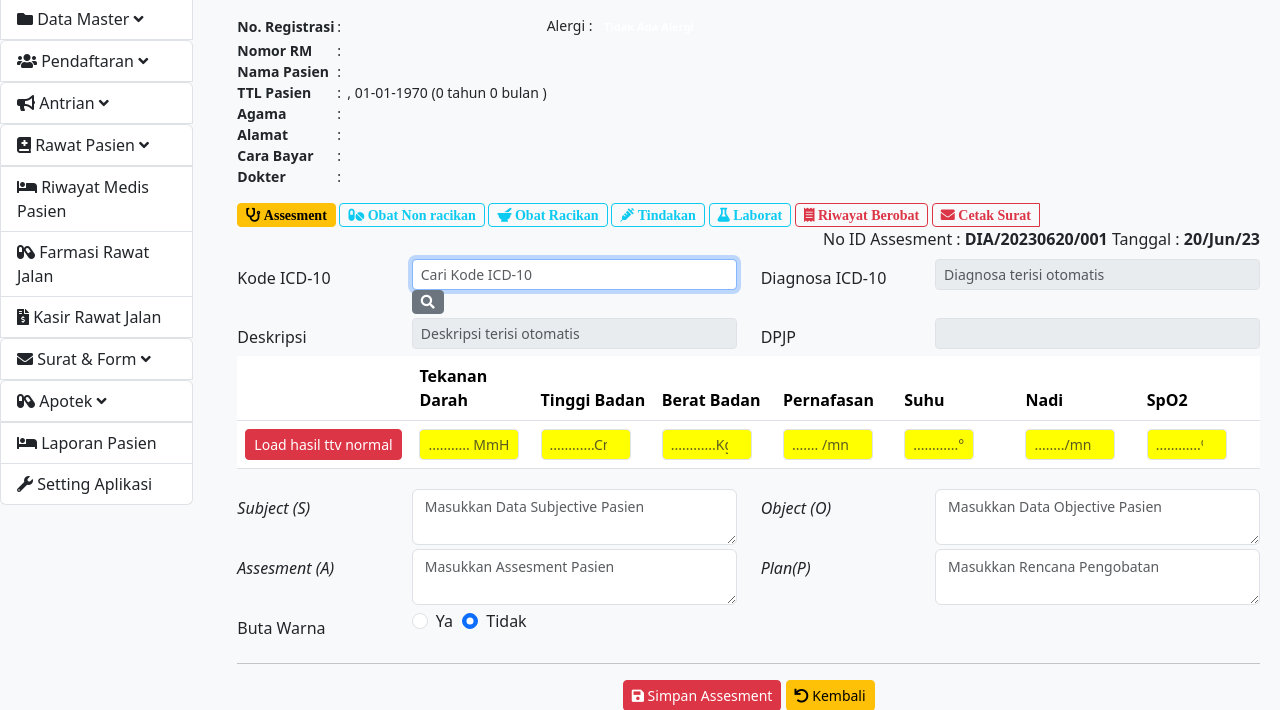
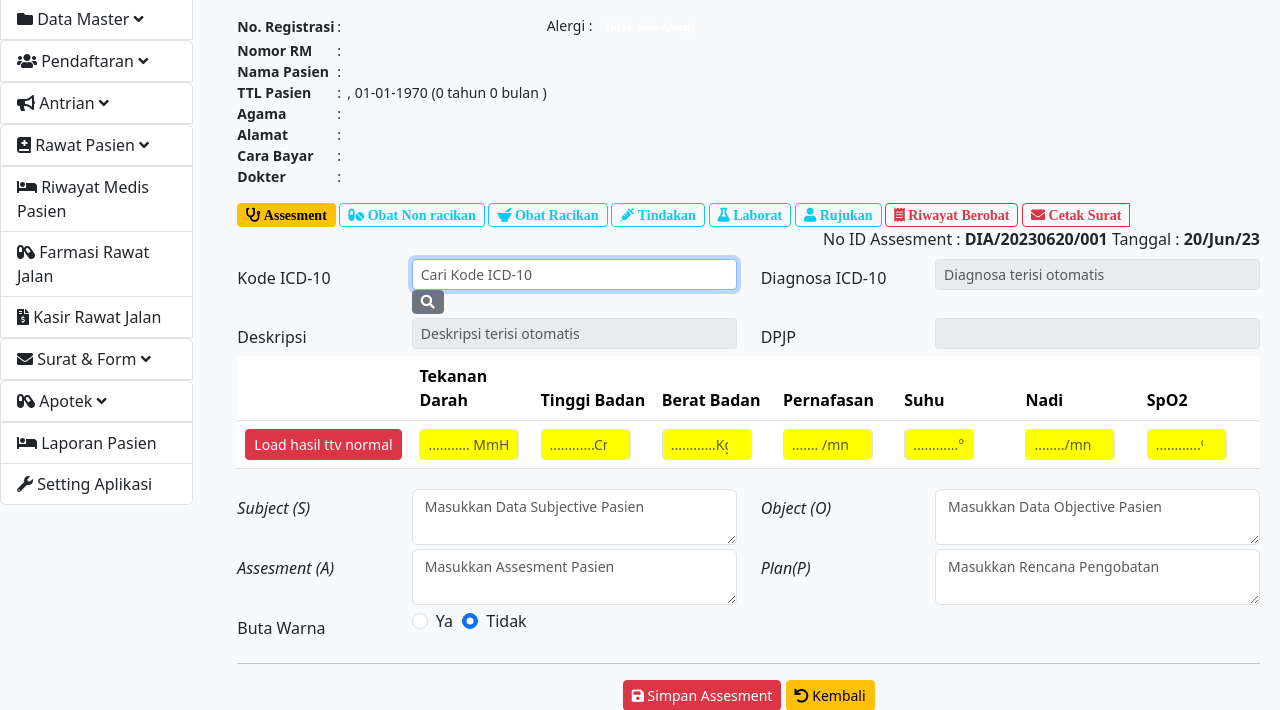
Before and after one commit to inisabda/devheal, a PHP site: page /tcpdf/index.php?page=form_assesment in a window 1280 px wide. Shown: the part 132-842 px from the top of the page. Run offline with PHP 8.4, Linux system fonts and the light colour scheme; the visitor is signed in with stand-in values (Sample User, id 1); data that the repository does not hold is empty; some libraries are stand-ins or nearby versions.

Commit message:
form assesment btn rujukan

```diff
--- a/pages/form_assesment.php
+++ b/pages/form_assesment.php
@@ -117,6 +117,7 @@
                         <button class="btn-transition btn btn-outline-info btn-sm" title="Form Pemberian Obat Racikan" id="tombol_obatracik" name="tombol_obatracik" data-id="<?php echo $data['no_daftar']; ?>"><i class="fas fa-mortar-pestle"> Obat Racikan</i></button>
                         <button class="btn-transition btn btn-outline-info btn-sm" title="Form Tindakan Pasien" id="tombol_tindakan" name="tombol_tindakan" data-id="<?php echo $data['no_daftar']; ?>"><i class="fas fa-syringe"> Tindakan</i></button>
                         <button class="btn-transition btn btn-outline-info btn-sm" title="Form Laborat Pasien" id="tombol_laborat" name="tombol_laborat" data-id="<?php echo $data['no_daftar']; ?>"><i class="fas fa-flask"> Laborat</i></button>
+                        <a href="#" target="_blank" class="btn-transition btn btn-outline-info btn-sm" title="Rujukan" id="tombol_riwayat" name="tombol_riwayat" data-id="<?php echo $data['nomor_rm']; ?>"><i class="fas fa-user"> Rujukan</i></a>
                         <button class="btn-transition btn btn-outline-danger btn-sm" title="Riwayat Berobat Pasien" id="tombol_riwayat" name="tombol_riwayat" data-id="<?php echo $data['nomor_rm']; ?>"><i class="fas fa-receipt"> Riwayat Berobat</i></button>
                         <div class="btn-group dropright">
                             <button class="btn-transition btn btn-outline-danger btn-sm dropdown" type="button" title="Cetak Surat" id="dropdownMenuButton" data-toggle="dropdown" aria-haspopup="true" aria-expanded="false">
```
